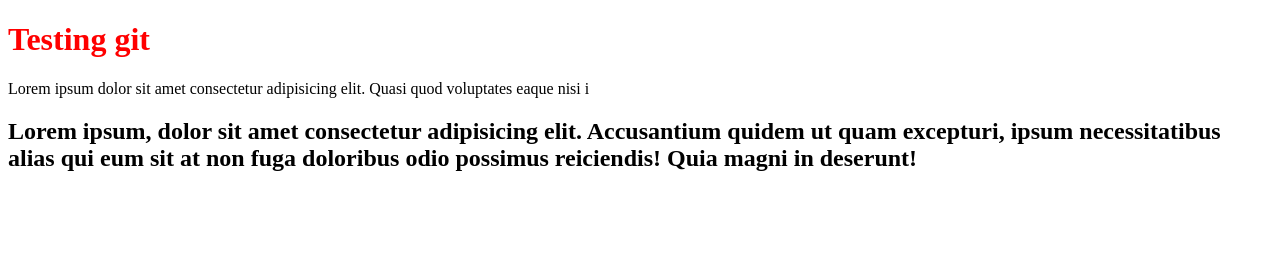
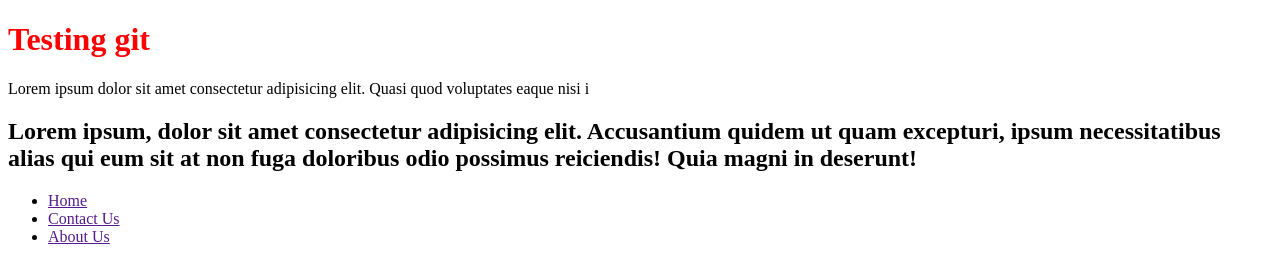
Before and after one commit to findingnithhh/net_ninja_git, a plain HTML site: page index.html in a window 1280 px wide. Drawn offline with Linux system fonts and the light colour scheme.

Commit message:
added list in index.html

```diff
--- a/index.html
+++ b/index.html
@@ -14,5 +14,12 @@
     <h2>
         Lorem ipsum, dolor sit amet consectetur adipisicing elit. Accusantium quidem ut quam excepturi, ipsum necessitatibus alias qui eum sit at non fuga doloribus odio possimus reiciendis! Quia magni in deserunt!
     </h2>
+    <div>
+        <ul>
+            <li><a href="">Home</a></li>
+            <li><a href="">Contact Us</a></li>
+            <li><a href="">About Us</a></li>
+        </ul>
+    </div>
 </body>
 </html>
```
